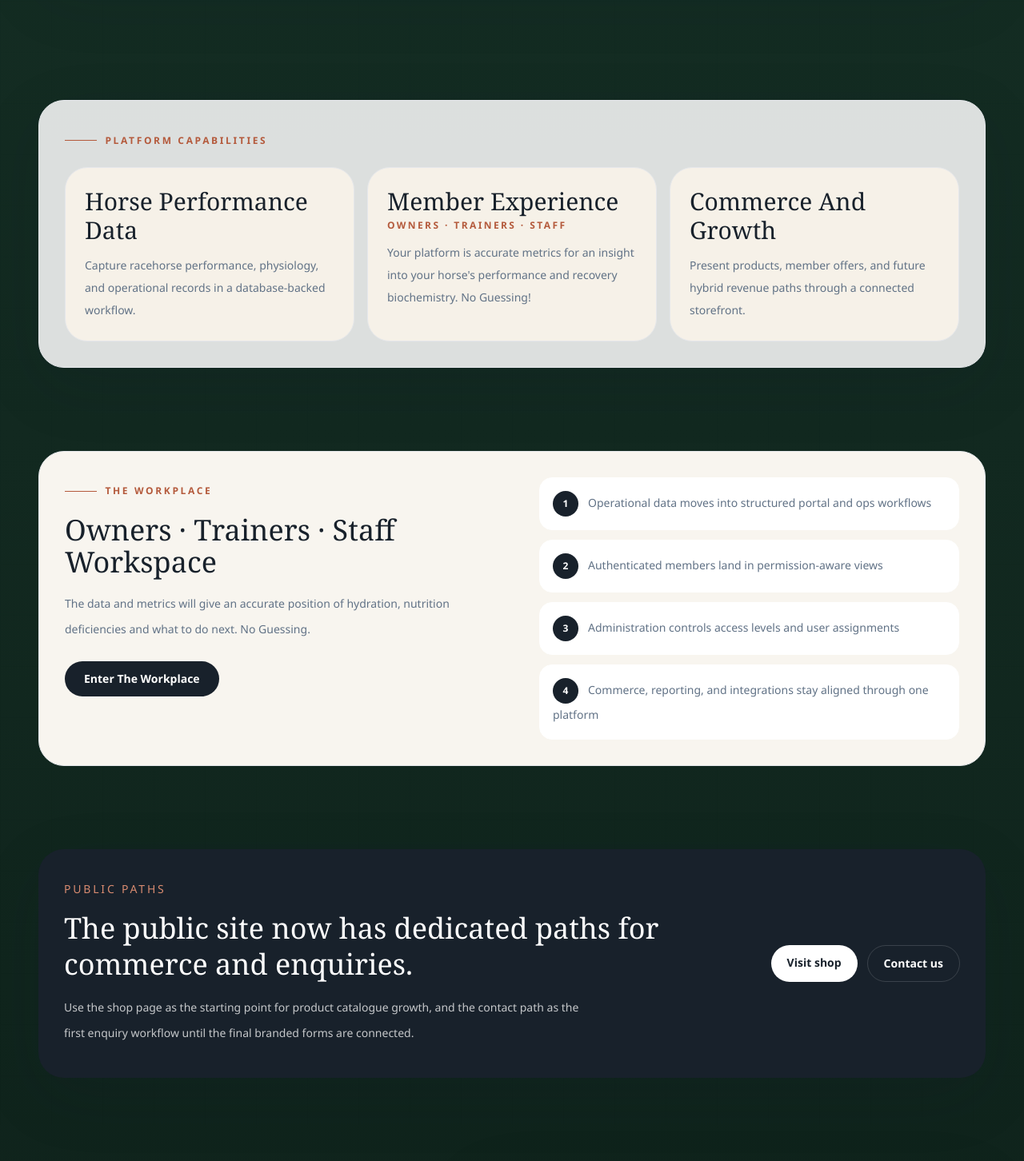
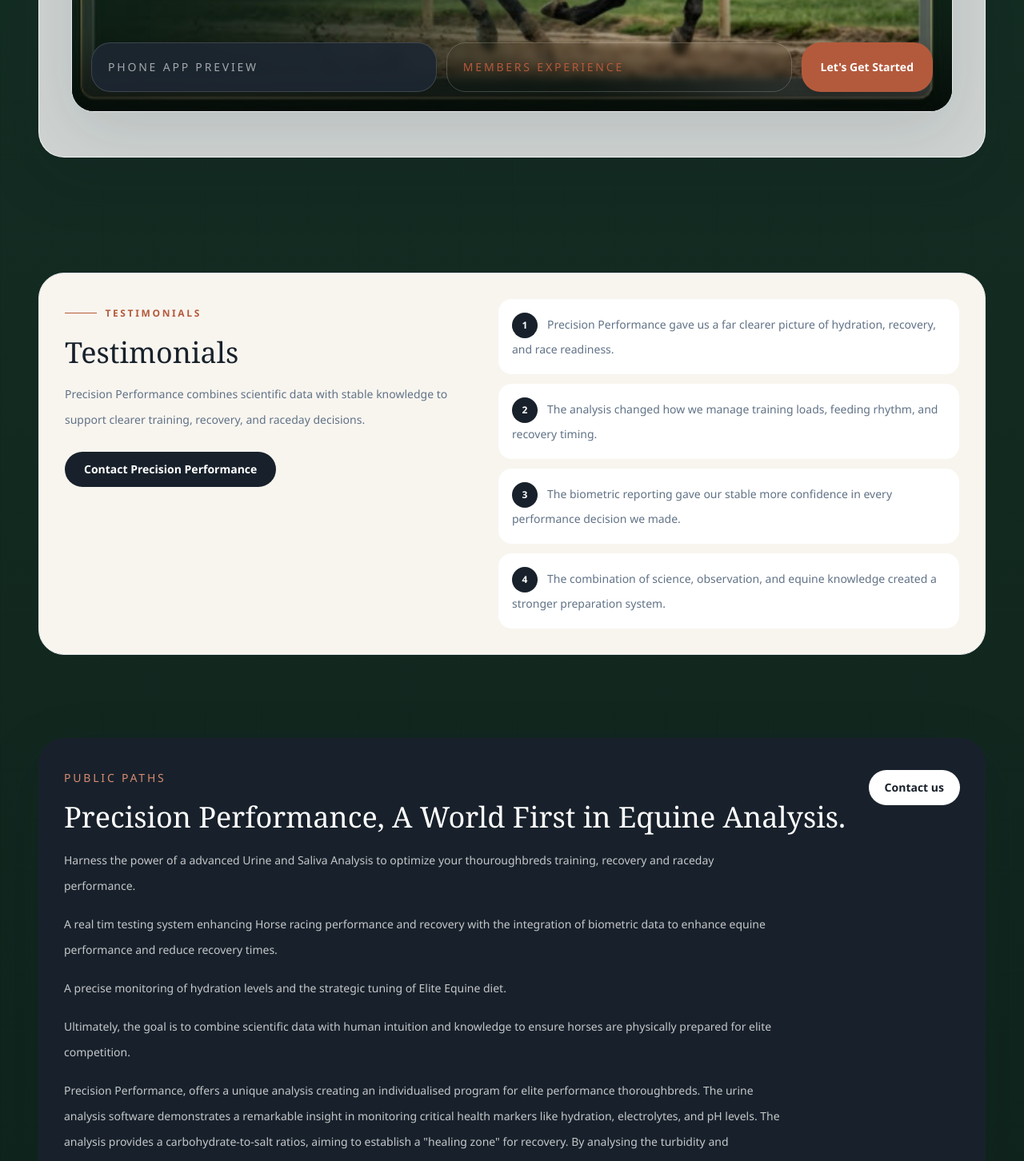
Before and after one commit to rankin007/PNR-Precision-Performance, a Next.js app: page / in a window 1280 px wide. Shown: the part 860-2312 px from the top of the page at 80% size. Built offline with nearby package versions, Linux system fonts and the light colour scheme.

Commit message:
Redesign homepage hero and content sections

```diff
--- a/app/page.tsx
+++ b/app/page.tsx
@@ -1,6 +1,5 @@
 import { Hero } from "@/components/sections/hero";
 import { FoundationChecklist } from "@/components/sections/foundation-checklist";
-import { PlatformPillars } from "@/components/sections/platform-pillars";
 import { PublicCtaStrip } from "@/components/sections/public-cta-strip";
 import { WorkflowStrip } from "@/components/sections/workflow-strip";
 
@@ -8,7 +7,6 @@
   return (
     <main className="site-shell overflow-hidden pb-16">
       <Hero />
-      <PlatformPillars />
       <WorkflowStrip />
       <PublicCtaStrip />
       <FoundationChecklist />
--- a/components/sections/hero.tsx
+++ b/components/sections/hero.tsx
@@ -6,42 +6,34 @@
     <section className="px-4 pb-16 pt-8 md:px-8 md:pb-24 md:pt-12">
       <div className="section-wrap">
         <div className="overflow-hidden rounded-[2rem] border border-white/70 bg-white/80 shadow-panel backdrop-blur">
-          <div className="grid gap-10 px-6 py-10 md:grid-cols-[1.25fr_0.75fr] md:px-10 md:py-14">
-            <div className="overflow-hidden rounded-[1.75rem] border border-ink/10 bg-[#173126] shadow-panel">
+          <div className="px-6 py-10 md:px-10 md:py-14">
+            <div className="relative overflow-hidden rounded-[1.75rem] border border-ink/10 bg-[#173126] shadow-panel">
               <Image
                 src="/front-page.jpg"
                 alt="Precision Performance homepage hero artwork"
                 width={1600}
                 height={1067}
-                className="h-full w-full object-cover"
+                className="h-[34rem] w-full object-cover md:h-[42rem]"
                 priority
               />
-            </div>
-
-            <div className="grid gap-4 self-end">
+              <div className="pointer-events-none absolute inset-x-0 bottom-0 h-48 bg-gradient-to-t from-black/65 via-black/20 to-transparent" />
+              <div className="absolute inset-x-0 bottom-0 p-4 md:p-6">
+                <div className="grid gap-3 md:grid-cols-[1fr_1fr_auto]">
                   <Link
                     href="/platform-stack"
-                className="rounded-[1.5rem] bg-[#1d2732] p-6 text-white transition hover:bg-[#243140]"
+                    className="rounded-[1.5rem] border border-white/15 bg-[#1d2732]/90 p-5 text-white backdrop-blur-sm transition hover:bg-[#243140]"
                   >
                     <p className="text-sm uppercase tracking-[0.2em] text-white/60">Phone App Preview</p>
-                <p className="mt-4 text-2xl font-semibold">Unlock Elite Performance through Precison Analysis</p>
-                <p className="mt-2 text-sm leading-7 text-white/75">
-                  Phone App Preview
-                </p>
                   </Link>
                   <Link
                     href="/member-experience"
-                className="rounded-[1.5rem] border border-ink/10 bg-[#f7f2ea] p-6 transition hover:border-ink/20 hover:bg-[#f2ebdf]"
+                    className="rounded-[1.5rem] border border-white/20 bg-[#f7f2ea]/92 p-5 text-ink backdrop-blur-sm transition hover:border-ink/20 hover:bg-[#f2ebdf]"
                   >
-                <p className="text-sm uppercase tracking-[0.2em] text-ember">Member Experience</p>
-                <p className="mt-4 text-2xl font-semibold text-ink">Owners, Trainers, Staff</p>
-                <p className="mt-2 text-sm leading-7 text-steel">
-                  The platform is designed to support role-aware access, horse visibility, and future reporting growth.
-                </p>
+                    <p className="text-sm uppercase tracking-[0.2em] text-ember">Members Experience</p>
                   </Link>
                   <Link
                     href="/onboarding"
-                className="flex items-center justify-center rounded-[1.5rem] bg-ember px-6 py-4 text-sm font-semibold text-white shadow-lg shadow-ember/25 transition hover:bg-[#a14e30]"
+                    className="flex items-center justify-center rounded-[1.5rem] bg-ember px-6 py-5 text-sm font-semibold text-white shadow-lg shadow-ember/25 transition hover:bg-[#a14e30]"
                   >
                     Let&apos;s Get Started
                   </Link>
@@ -49,6 +41,8 @@
               </div>
             </div>
           </div>
+        </div>
+      </div>
     </section>
   );
 }
--- a/components/sections/public-cta-strip.tsx
+++ b/components/sections/public-cta-strip.tsx
@@ -5,27 +5,42 @@
     <section className="px-4 py-8 md:px-8 md:py-14">
       <div className="section-wrap">
         <div className="rounded-[2rem] bg-[#18212b] px-8 py-10 text-white shadow-panel">
-          <div className="grid gap-6 md:grid-cols-[1fr_auto] md:items-center">
+          <div className="grid gap-6 md:grid-cols-[1fr_auto] md:items-start">
             <div>
               <p className="text-sm uppercase tracking-[0.2em] text-[#d88b70]">Public Paths</p>
               <h2 className="mt-4 font-display text-4xl leading-tight">
-                The public site now has dedicated paths for commerce and enquiries.
+                Precision Performance, A World First in Equine Analysis.
               </h2>
-              <p className="mt-4 max-w-2xl text-sm leading-8 text-white/75">
-                Use the shop page as the starting point for product catalogue growth, and the contact path as the
-                first enquiry workflow until the final branded forms are connected.
-              </p>
+              <div className="mt-4 max-w-4xl space-y-4 text-sm leading-8 text-white/75">
+                <p>
+                  Harness the power of a advanced Urine and Saliva Analysis to optimize your thouroughbreds training,
+                  recovery and raceday performance.
+                </p>
+                <p>
+                  A real tim testing system enhancing Horse racing performance and recovery with the integration of
+                  biometric data to enhance equine performance and reduce recovery times.
+                </p>
+                <p>
+                  A precise monitoring of hydration levels and the strategic tuning of Elite Equine diet.
+                </p>
+                <p>
+                  Ultimately, the goal is to combine scientific data with human intuition and knowledge to ensure
+                  horses are physically prepared for elite competition.
+                </p>
+                <p>
+                  Precision Performance, offers a unique analysis creating an individualised program for elite
+                  performance thoroughbreds. The urine analysis software demonstrates a remarkable insight in
+                  monitoring critical health markers like hydration, electrolytes, and pH levels. The analysis provides
+                  a carbohydrate-to-salt ratios, aiming to establish a &quot;healing zone&quot; for recovery. By analysing the
+                  turbidity and conductivity of urine, the team seeks to reduce wasted metabolic energy and refine
+                  individualized feeding schedules.
+                </p>
+              </div>
             </div>
-            <div className="flex flex-wrap gap-3">
-              <Link
-                href="/shop"
-                className="rounded-full bg-white px-5 py-3 text-sm font-semibold text-ink"
-              >
-                Visit shop
-              </Link>
+            <div className="flex flex-wrap gap-3 md:justify-end">
               <Link
                 href="/contact"
-                className="rounded-full border border-white/15 px-5 py-3 text-sm font-semibold text-white"
+                className="rounded-full bg-white px-5 py-3 text-sm font-semibold text-ink"
               >
                 Contact us
               </Link>
--- a/components/sections/workflow-strip.tsx
+++ b/components/sections/workflow-strip.tsx
@@ -1,10 +1,10 @@
 import Link from "next/link";
 
-const steps = [
-  "Operational data moves into structured portal and ops workflows",
-  "Authenticated members land in permission-aware views",
-  "Administration controls access levels and user assignments",
-  "Commerce, reporting, and integrations stay aligned through one platform",
+const testimonials = [
+  "Precision Performance gave us a far clearer picture of hydration, recovery, and race readiness.",
+  "The analysis changed how we manage training loads, feeding rhythm, and recovery timing.",
+  "The biometric reporting gave our stable more confidence in every performance decision we made.",
+  "The combination of science, observation, and equine knowledge created a stronger preparation system.",
 ];
 
 export function WorkflowStrip() {
@@ -14,32 +14,33 @@
         <div className="rounded-[2rem] border border-ink/10 bg-[#f8f5ef] px-6 py-8 md:px-8">
           <div className="flex flex-col gap-6 md:flex-row md:items-start md:justify-between">
             <div className="max-w-xl">
-              <span className="eyebrow">The Workplace</span>
+              <span className="eyebrow">Testimonials</span>
               <h2 className="mt-5 font-display text-3xl text-ink md:text-4xl">
-                Owners · Trainers · Staff Workspace
+                Testimonials
               </h2>
               <p className="mt-4 max-w-lg text-sm leading-8 text-steel">
-                The data and metrics will give an accurate position of hydration, nutrition deficiencies and what to do next. No Guessing.
+                Precision Performance combines scientific data with stable knowledge to support clearer training,
+                recovery, and raceday decisions.
               </p>
               <div className="mt-6">
                 <Link
-                  href="/portal"
+                  href="/contact"
                   className="inline-flex items-center justify-center rounded-full bg-ink px-6 py-3 text-sm font-semibold text-white transition hover:bg-[#0f1720]"
                 >
-                  Enter The Workplace
+                  Contact Precision Performance
                 </Link>
               </div>
             </div>
             <div className="grid gap-3 md:max-w-xl">
-              {steps.map((step, index) => (
+              {testimonials.map((testimonial, index) => (
                 <div
-                  key={step}
+                  key={testimonial}
                   className="rounded-2xl border border-white bg-white px-4 py-4 text-sm leading-7 text-steel"
                 >
                   <span className="mr-3 inline-flex h-8 w-8 items-center justify-center rounded-full bg-ink text-xs font-bold text-white">
                     {index + 1}
                   </span>
-                  {step}
+                  {testimonial}
                 </div>
               ))}
             </div>
```
Lines whose indentation alone changed are shown as unchanged.
